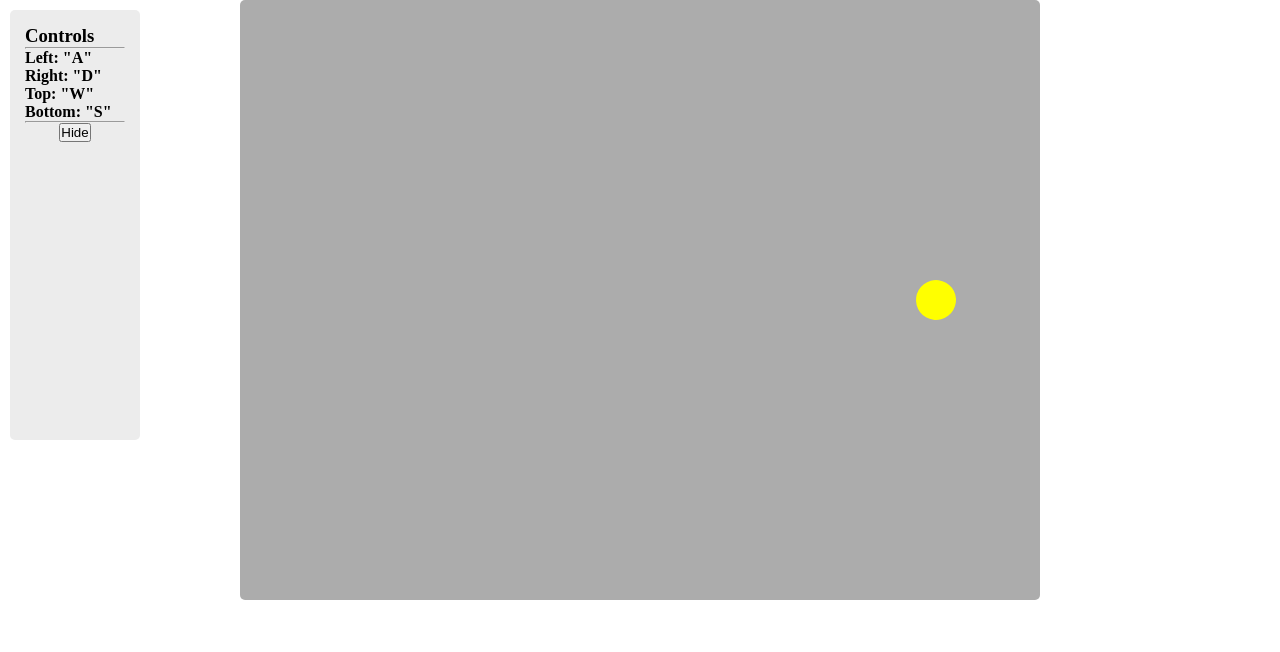
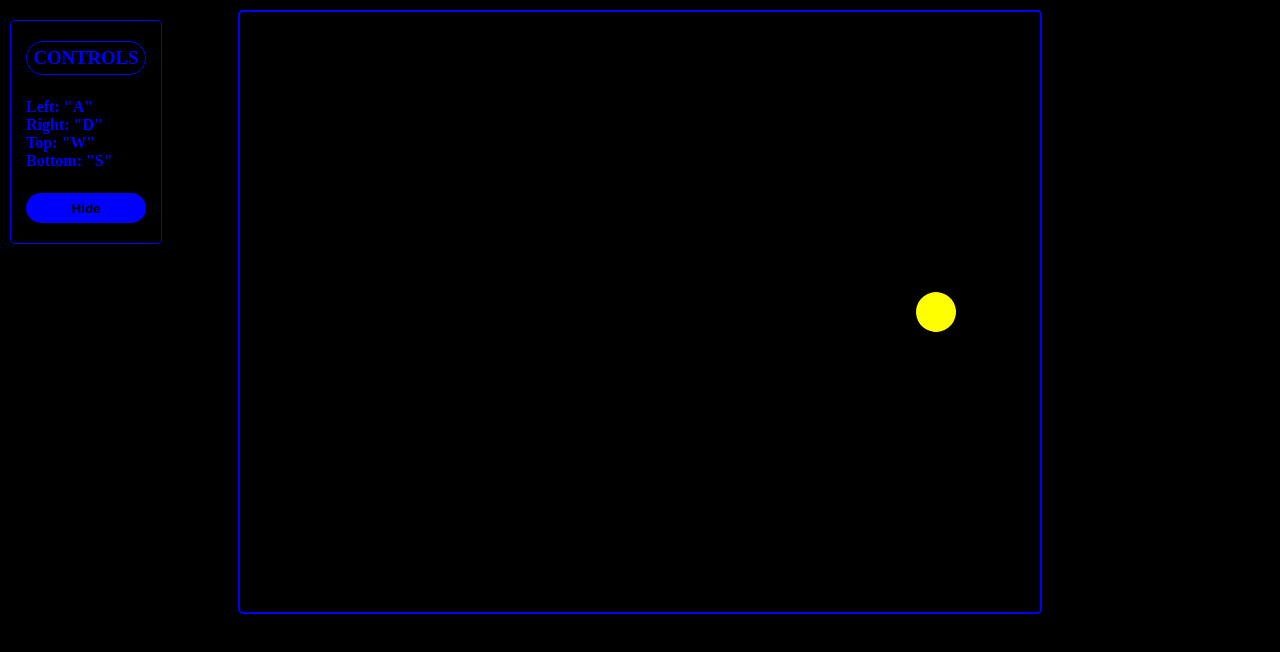
Before and after one commit to DMKhanin/pacman, a plain HTML site: page index.html in a window 1280 px wide. Drawn offline with Linux system fonts and the light colour scheme.

Commit message:
Change files
change css styles

```diff
--- a/css/style.css
+++ b/css/style.css
@@ -2,23 +2,50 @@
     margin: 0;
     padding: 0;
 }
+body{
+    background: black;
+}
 canvas{
+
     border-radius: 5px;
     display: block;
     margin: 0 auto;
-    background: #acacac;
+    margin-top: 10px;
+    background: black;
+    border: 2px solid blue;
 }
 .debug{
+    color: blue;
     position: absolute;
-    width: 100px;
-    height: 400px;
-    background: #ececec;
+    width: 120px;
+    min-height: 100px;
+    background: black;
+    border: 1px solid blue;
     border-radius: 5px;
     font-weight: bold;
     padding: 15px;
     margin-left: 10px;
     margin-top: 10px;
 }
-.btn-hide{
-
+#hide{
+    margin-top:5px;
+    margin-bottom: 5px;
+    font-weight: bold;
+    height: 30px;
+    border-radius: 50px;
+    color: black;
+    background: blue;
+    outline: none;
+    border: none;
+    width: 100%;
 }
+h3{
+    text-align: center;
+    font-weight: bold;
+    text-transform: uppercase;
+    padding: 5px;
+    border-radius: 50px;
+    border: 1px solid blue;
+    margin-top: 5px;
+    margin-bottom: 5px;
+}
--- a/index.html
+++ b/index.html
@@ -11,12 +11,12 @@
 <body>
     <div id="help" class="debug">
         <h3>Controls</h3>
-        <hr>
+        <br>
         <p>Left: "A"</p>
         <p>Right: "D"</p>
         <p>Top: "W"</p>
         <p>Bottom: "S"</p>
-        <hr>
+        <br>
         <center><button id="hide">Hide</button></center>
         <p id="debug_content">
 
--- a/js/script.js
+++ b/js/script.js
@@ -52,16 +52,16 @@ $(document).ready(function () {
             case 270: packman.positionY -=4; break;
             default: break;
         }
-        if (packman.positionX == 20) {
+        if (packman.positionX <= 20) {
             packman.rotation = 0;
         }
-        if (packman.positionX == 780) {
+        if (packman.positionX >= 780) {
             packman.rotation = 180;
         }
-        if (packman.positionY == 20) {
+        if (packman.positionY <= 20) {
             packman.rotation = 90;
         }
-        if (packman.positionY == 580) {
+        if (packman.positionY >= 580) {
             packman.rotation = 270;
         }
     }
```
Also changed, not shown: 1 other file.
